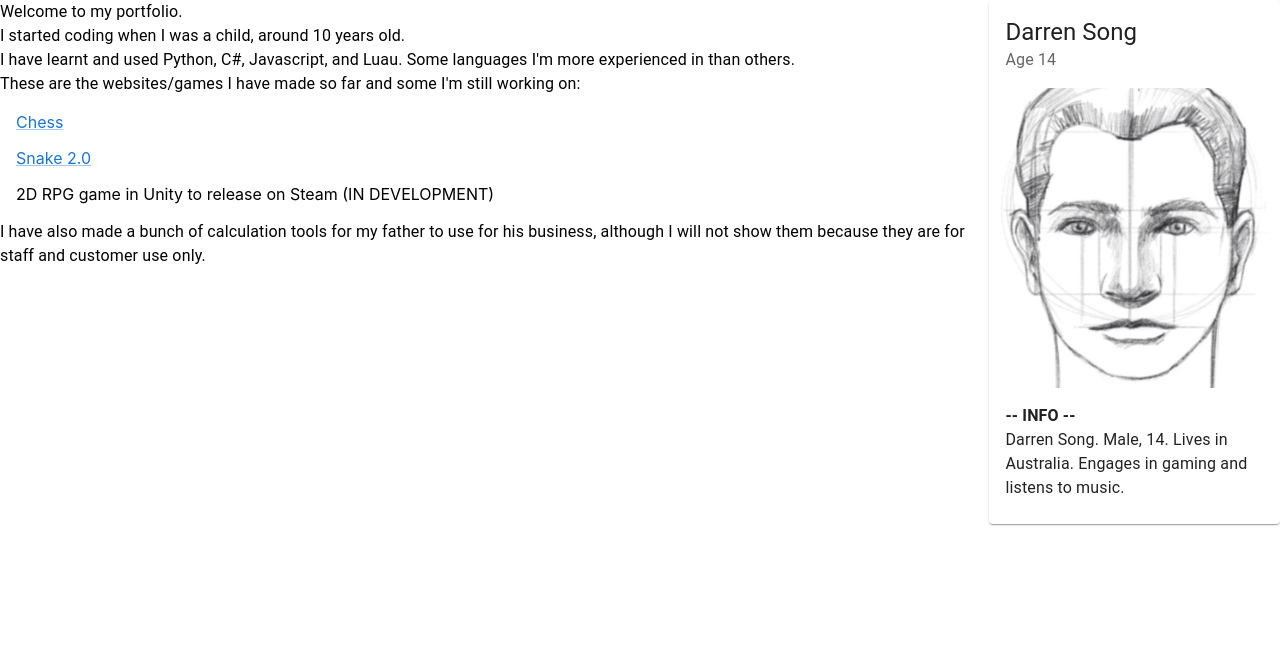
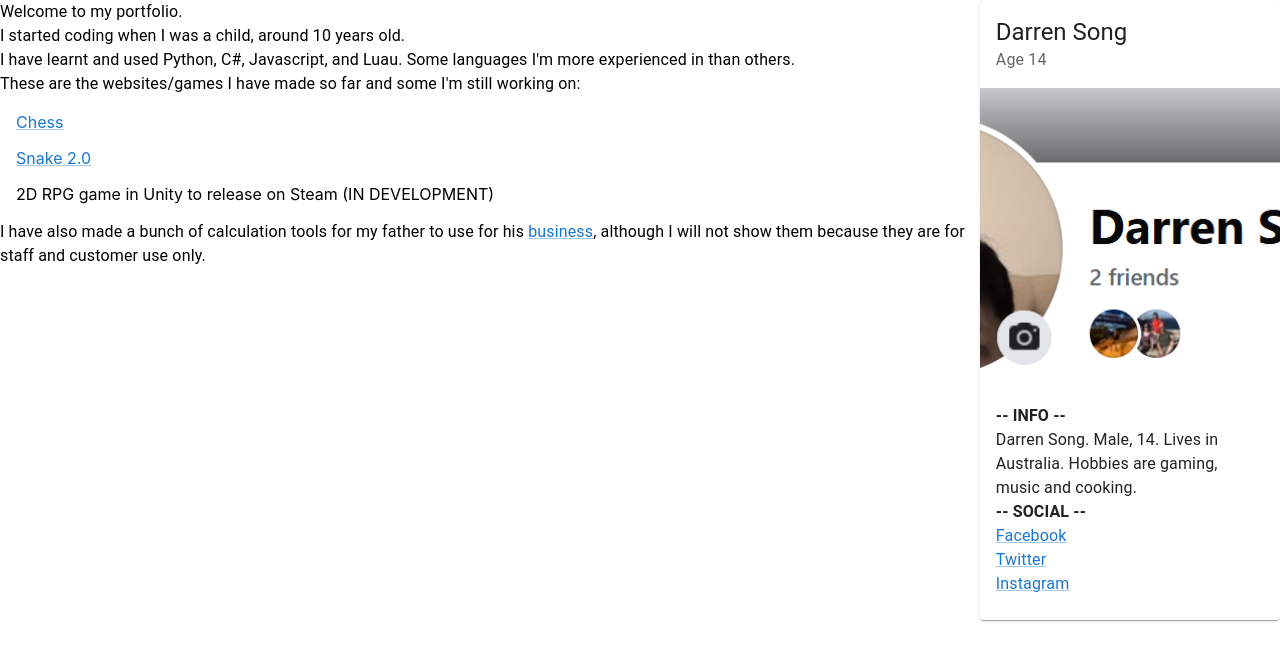
Before and after one commit to dazzasong/portfolio, a React (Create React App) app: page / in a window 1280 px wide. Shown: the top 660 px of the page. Built offline with nearby package versions, Linux system fonts and the light colour scheme.

Commit message:
added new stuff

```diff
--- a/src/App.js
+++ b/src/App.js
@@ -1,4 +1,4 @@
-import { Box, Card, CardContent, CardMedia, Link, List, ListItem, Stack, Typography } from "@mui/material";
+import { Box, Link, List, ListItem, Stack, Typography } from "@mui/material";
 import PortFolioCard from "./PortfolioCard";
 
 function App() {
@@ -14,7 +14,7 @@ function App() {
           <ListItem><Link href="">Snake 2.0</Link></ListItem>
           <ListItem>2D RPG game in Unity to release on Steam (IN DEVELOPMENT)</ListItem>
         </List>
-        <Typography>I have also made a bunch of calculation tools for my father to use for his business, although I will not show them because they are for staff and customer use only.</Typography>
+        <Typography>I have also made a bunch of calculation tools for my father to use for his <Link href="https://www.kingsbottle.com.au">business</Link>, although I will not show them because they are for staff and customer use only.</Typography>
       </Box>
       <PortFolioCard />
     </Stack>
--- a/src/PortfolioCard.jsx
+++ b/src/PortfolioCard.jsx
@@ -1,15 +1,25 @@
-import { Box, Card, CardContent, CardHeader, CardMedia, Typography } from "@mui/material";
+import { Box, Card, CardContent, CardHeader, CardMedia, Link, Typography } from "@mui/material";
 
 export default function PortFolioCard() {
 
   return (
-    <Box width={345}>
+    <Box width={360}>
       <Card>
         <CardHeader title="Darren Song" subheader="Age 14" />
-        <CardMedia component="img" image="face.jpg" height={300} />
+        <CardMedia component="img" image="face.png" height={300} />
         <CardContent>
           <Typography fontWeight="bold">-- INFO --</Typography>
-          <Typography>Darren Song. Male, 14. Lives in Australia. Engages in gaming and listens to music.</Typography>
+          <Typography>Darren Song. Male, 14. Lives in Australia. Hobbies are gaming, music and cooking.</Typography>
+          <Typography fontWeight="bold">-- SOCIAL --</Typography>
+          <Typography>
+            <Link href="https://www.facebook.com/profile.php?id=100082634944093">Facebook</Link>
+          </Typography>
+          <Typography>
+            <Link href="https://x.com/dazzasong">Twitter</Link>
+          </Typography>
+          <Typography>
+            <Link href="https://www.instagram.com/dazzasong/">Instagram</Link>
+          </Typography>
         </CardContent>
       </Card>
     </Box>
```
Also changed, not shown: public/face.jpg (deleted), public/face.png (added).
